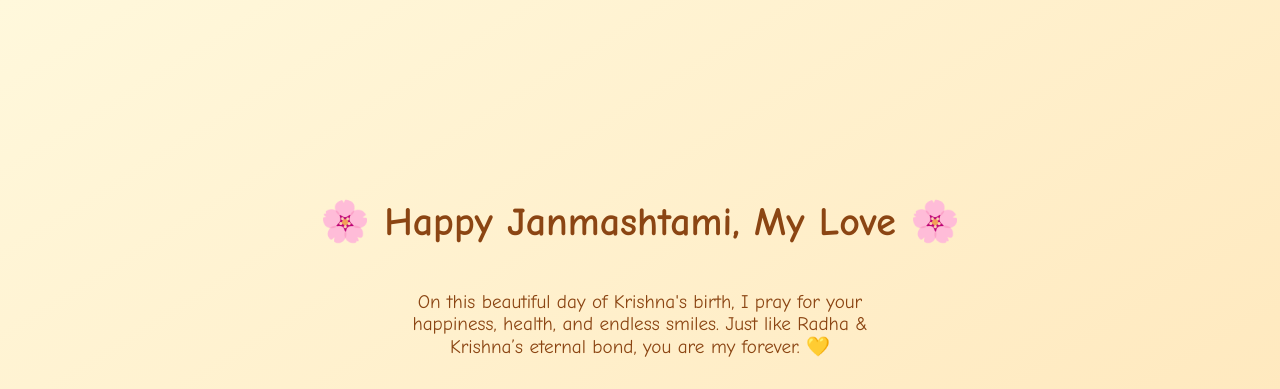
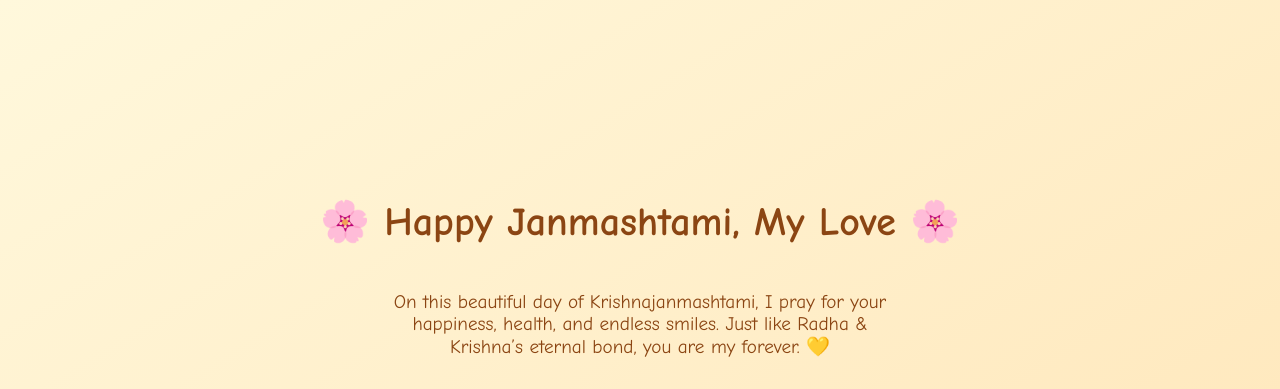
Before and after one commit to TheRishavKumar/janamashtami, a plain HTML site: page index.html in a window 1280 px wide. Shown: the top 389 px of the page. Drawn offline with Linux system fonts and the light colour scheme.

Commit message:
Update index.html

```diff
--- a/index.html
+++ b/index.html
@@ -68,7 +68,7 @@
 <body>
   <h1>🌸 Happy Janmashtami, My Love 🌸</h1>
   <p>
-    On this beautiful day of Krishna's birth, I pray for your happiness, health,
+    On this beautiful day of Krishnajanmashtami, I pray for your happiness, health,
     and endless smiles. Just like Radha & Krishna’s eternal bond, you are my forever. 💛
   </p>
 
```
